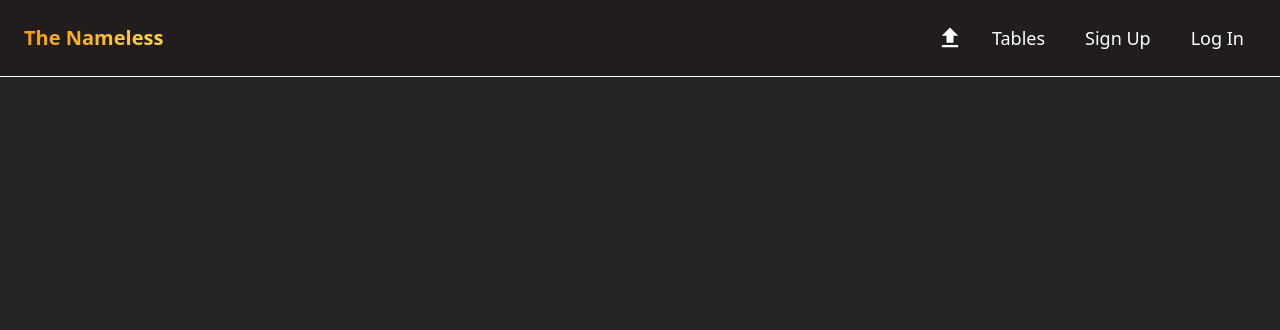
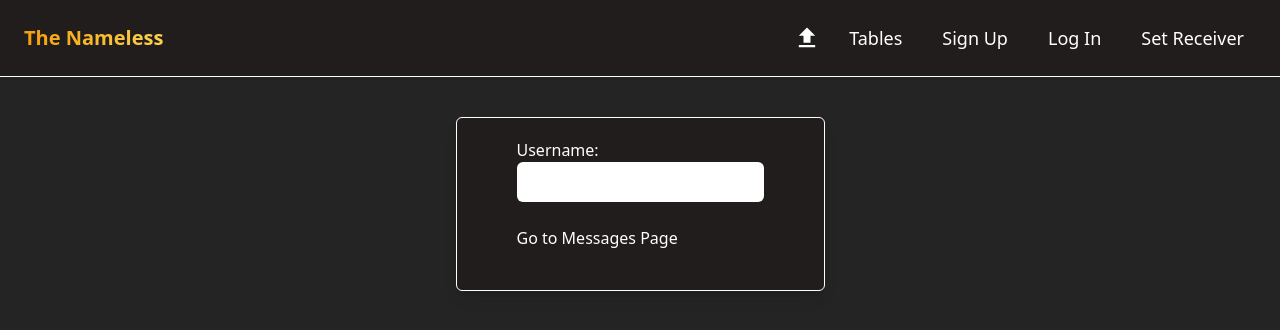
Before and after one commit to NamelessTechnologies/Clipr, a React (Vite) app in the folder frontend/: page /Clipr/SetReceiver in a window 1280 px wide. Shown: the top 330 px of the page. Built offline with nearby package versions, Linux system fonts and the light colour scheme.

Commit message:
set up setReceiver page

```diff
--- a/frontend/src/App.tsx
+++ b/frontend/src/App.tsx
@@ -8,6 +8,7 @@ import LogIn from './pages/LogIn';
 import Home from './pages/Home.tsx';
 import TablesTEMP from './pages/TablesTEMP.tsx';
 import Upload from './pages/Upload.tsx';
+import SetReceiver from './pages/SetReceiver.tsx';
 
 function App() {
 
@@ -21,6 +22,7 @@ function App() {
               <Route path="Clipr/Tables" element={<TablesTEMP/>} />
               <Route path="Clipr/LogIn" element={<LogIn/>} />
               <Route path="Clipr/Upload" element={<Upload/>} />
+              <Route path="Clipr/SetReceiver" element={<SetReceiver/>} />
           </Routes>
       </Router>
     </>
--- a/frontend/src/components/Navbar.tsx
+++ b/frontend/src/components/Navbar.tsx
@@ -20,6 +20,9 @@ function NavBar() {
             <li>
                 <Link to="Clipr/LogIn" className="text-lg hover:bg-gray-600 px-3 py-2 rounded">Log In</Link>
             </li>
+            <li>
+                <Link to="Clipr/SetReceiver" className="text-lg hover:bg-gray-600 px-3 py-2 rounded">Set Receiver</Link>
+            </li>
 
             </ul>
         </div>
--- /dev/null
+++ b/frontend/src/pages/SetReceiver.tsx
@@ -0,0 +1,24 @@
+import React, { useState } from 'react';
+import { Link } from "react-router-dom";
+
+const SetReceiver: React.FC = () => {
+    const[receiver, setReceiver] = useState('');
+    return (
+        <>
+            <div className="flex flex-row justify-center text-white p-10">
+                <div className="flex justify-center flex-col mx-5">
+                    <form className="bg-navbar items-center pt-5 px-10 pb-10 rounded-md shadow-lg border border-white">
+                        <div className="flex justify-center flex-col mx-5">
+                            <label className="">Username:</label>
+                            <input className = "p-2 text-black mb-6 rounded-md" required value={receiver} onChange={(e) => setReceiver(e.target.value)}></input>
+                            <Link to="/Clipr/Messages" state={receiver}>Go to Messages Page</Link>
+                        </div>
+                    </form>
+                    <h1 className='text-white'>{receiver}</h1>
+                </div>
+            </div>
+        </>
+    );
+}
+
+export default SetReceiver;
```
